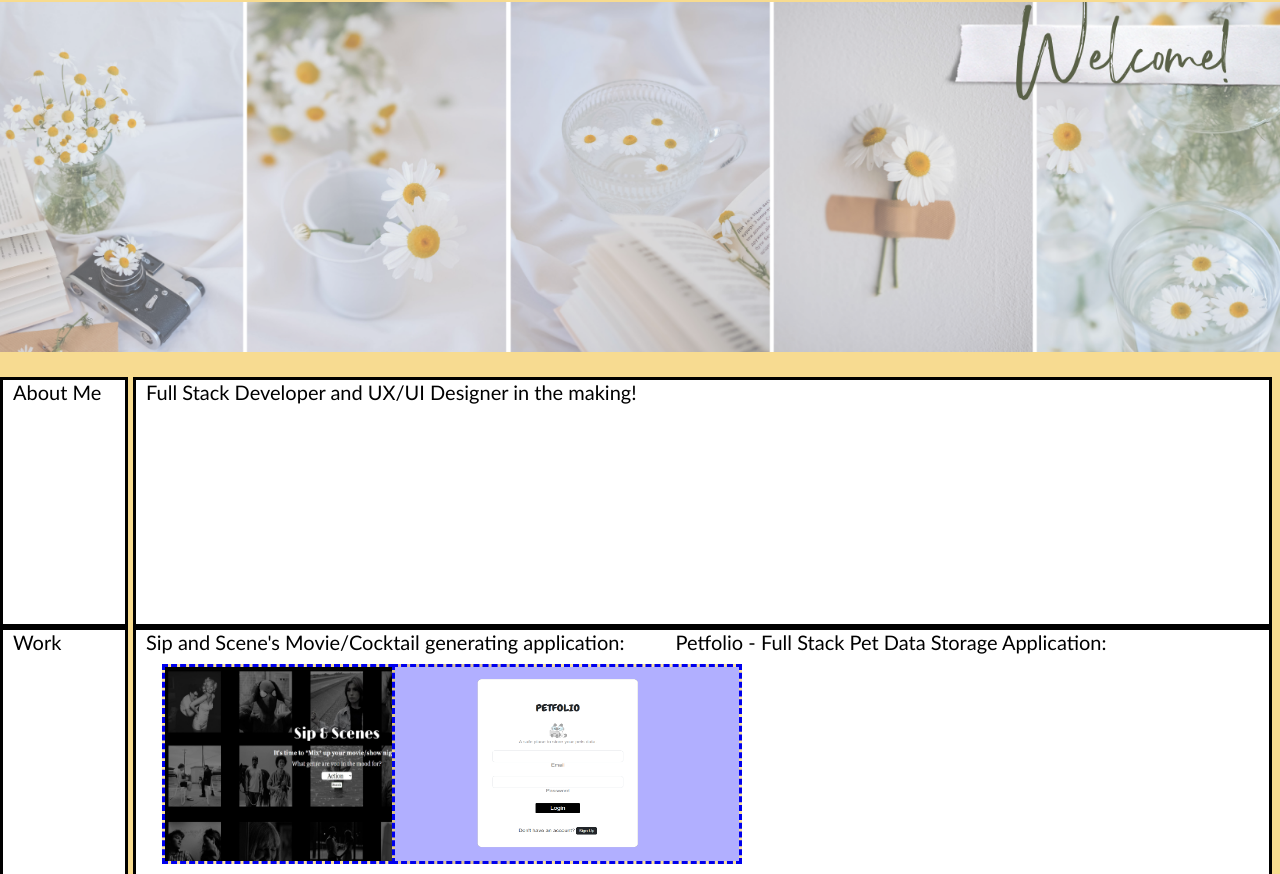
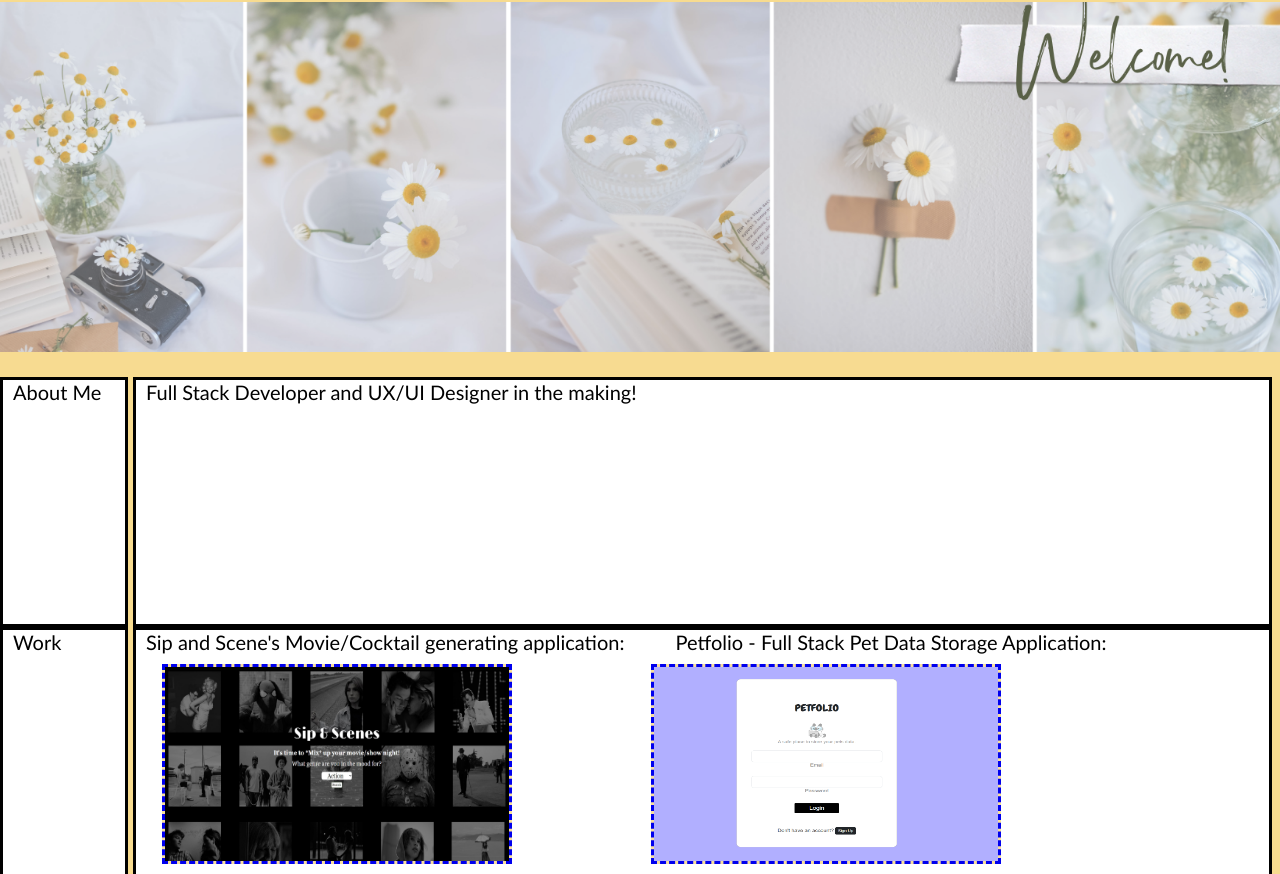
Before and after one commit to kathrynstack/Portfolio, a plain HTML site: page index.html in a window 1280 px wide. Shown: the part 69-943 px from the top of the page. Drawn offline with Linux system fonts and the light colour scheme.

Commit message:
margin update

```diff
--- a/assets/styles.css
+++ b/assets/styles.css
@@ -109,9 +109,8 @@
 }
 
 .petfolio-img {
-    display: flex;
     position: absolute;
-    margin-left: 20%;
+    margin-left: -4%;
     margin-bottom: 60%;
     margin-top: 10px;
     width: 350px;
```
